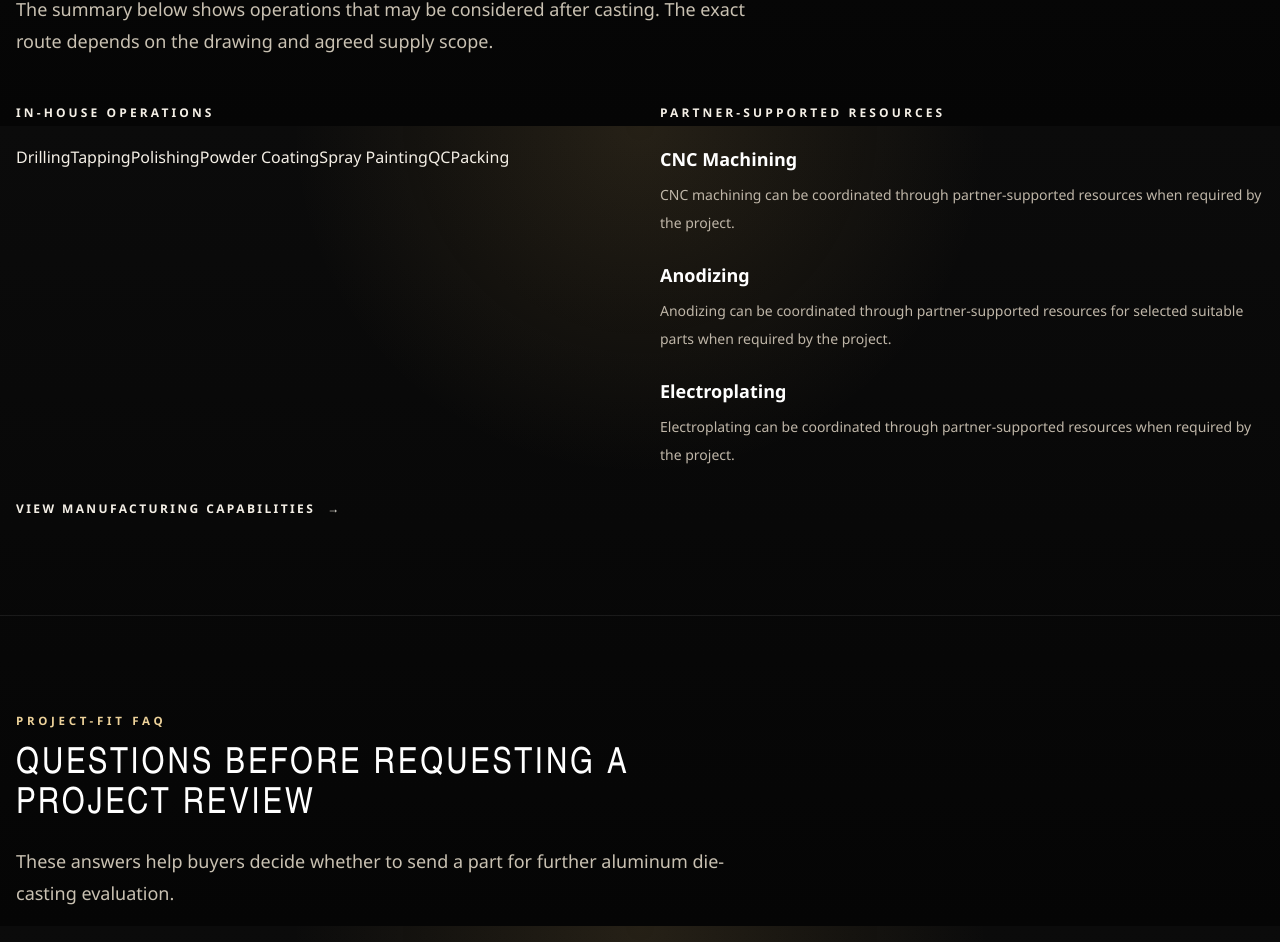
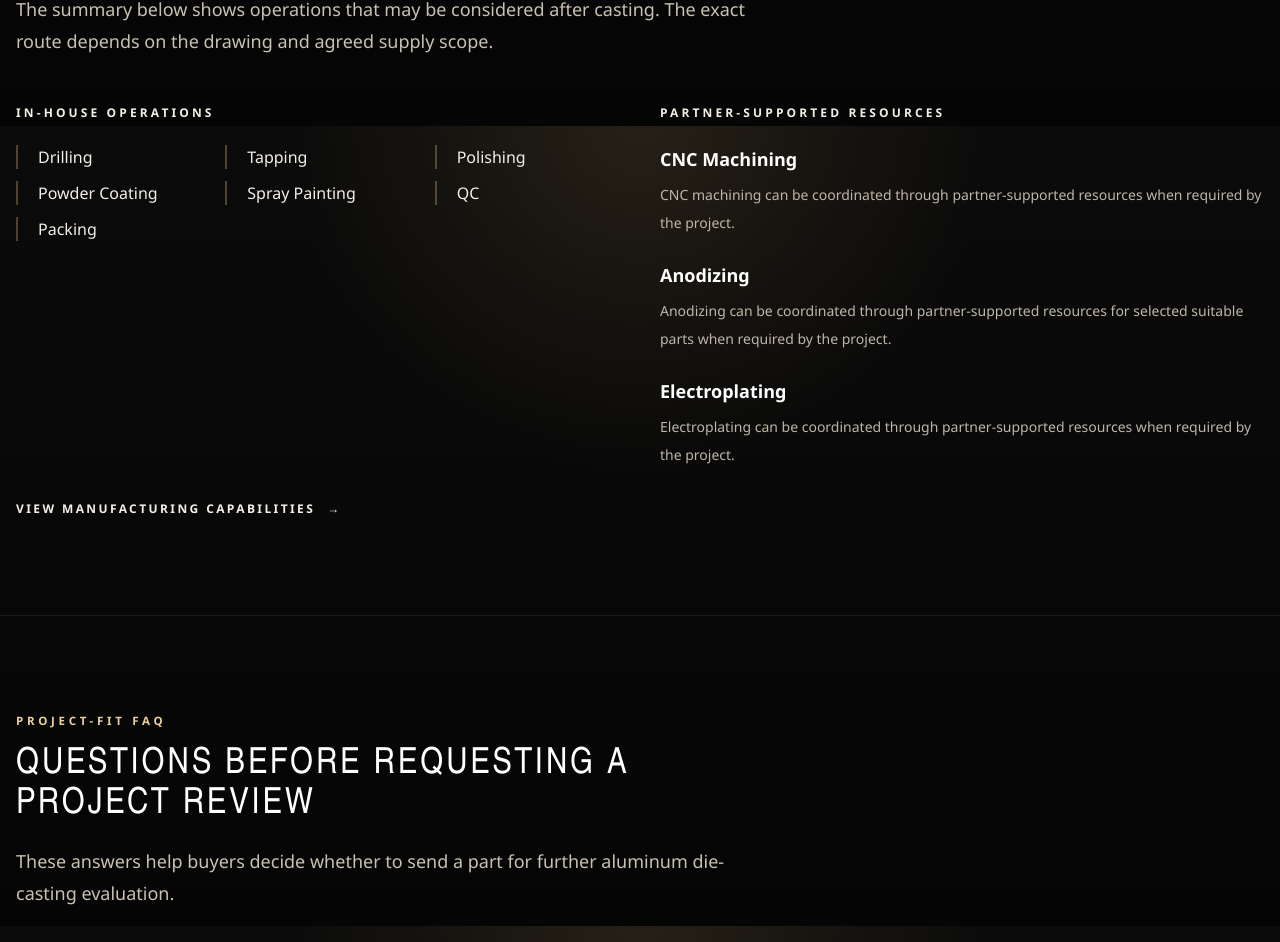
Before and after one commit to nicolsonhuang-byte/hsxdiecasting, a Next.js app: page /products/oem-aluminum-die-casting-parts in a window 1280 px wide. Shown: the part 5474-6416 px from the top of the page. Built offline with nearby package versions, Linux system fonts and the light colour scheme.

Commit message:
Fix in-house operations layout on OEM parts page

```diff
--- a/src/app/products/oem-aluminum-die-casting-parts/page.tsx
+++ b/src/app/products/oem-aluminum-die-casting-parts/page.tsx
@@ -525,9 +525,14 @@ export default function OemAluminumDieCastingPartsPage() {
                 <p className="text-xs font-semibold uppercase tracking-[0.26em] text-[#d8b671]">
                   In-house operations
                 </p>
-                <div className="mt-6 flex flex-wrap gap-x-7 gap-y-4 text-base text-[#f0e8da]">
+                <div className="mt-6 grid gap-x-6 gap-y-3 text-base text-[#f0e8da] sm:grid-cols-3">
                   {inHouseOperations.map((operation) => (
-                    <span key={operation}>{operation}</span>
+                    <span
+                      key={operation}
+                      className="border-l-2 border-[#d5ae67]/35 pl-5 leading-6"
+                    >
+                      {operation}
+                    </span>
                   ))}
                 </div>
               </div>
```
